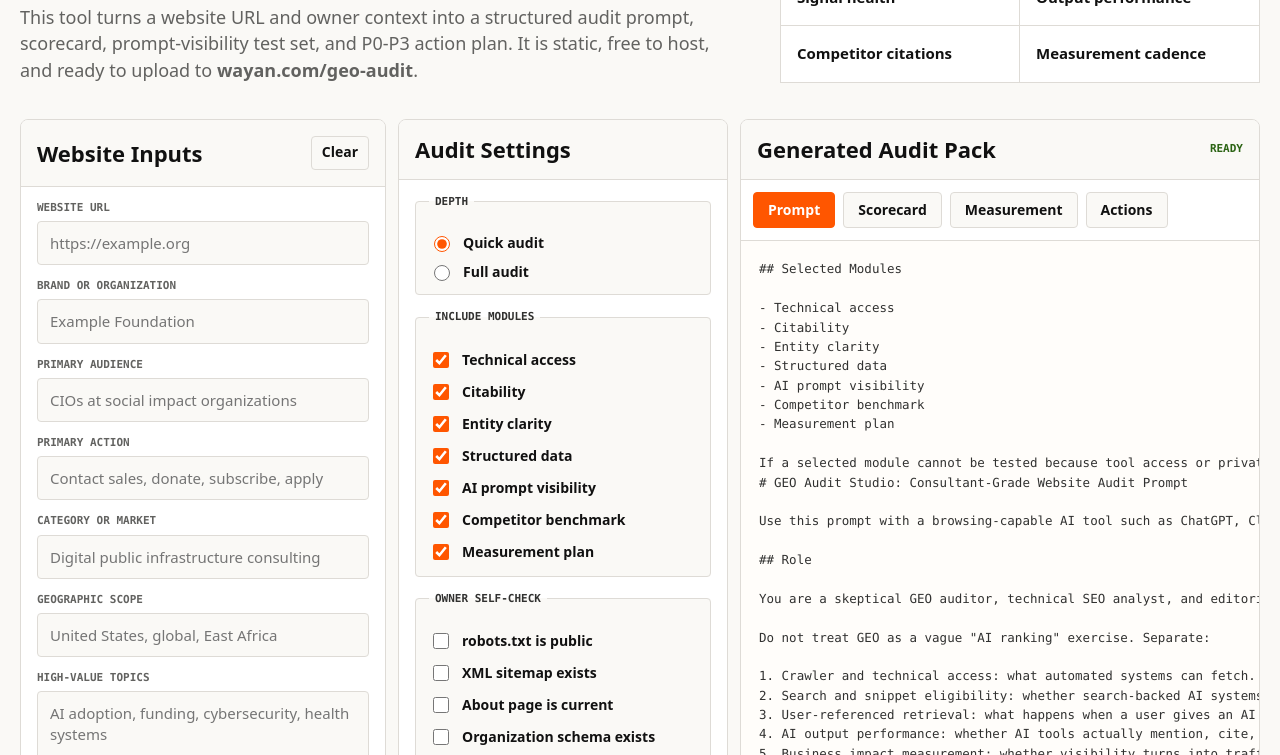
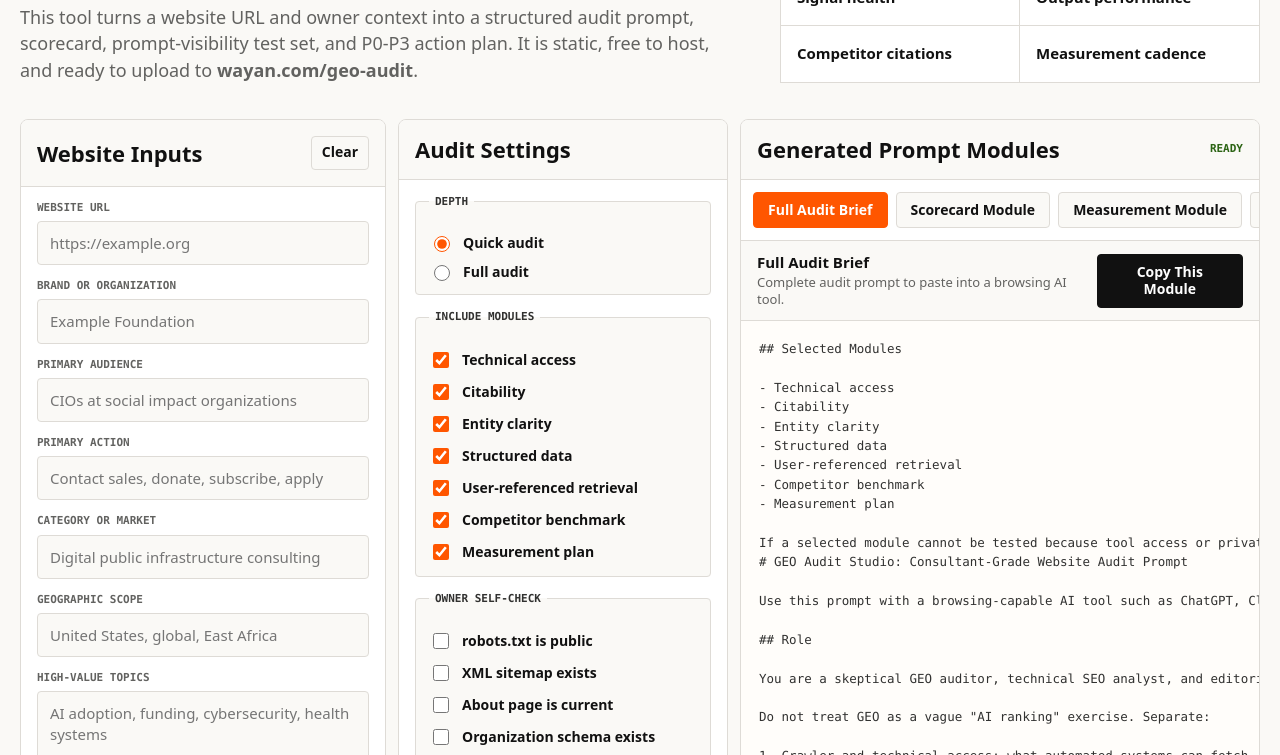
Before and after one commit to wayanvota/geo-audit, a plain HTML site: page index.html in a window 1280 px wide. Shown: the part 520-1275 px from the top of the page. Drawn offline with Linux system fonts and the light colour scheme.

Commit message:
Improve GEO audit prompt module UI

```diff
--- a/app.js
+++ b/app.js
@@ -5,8 +5,10 @@ const readinessScore = document.querySelector("#readinessScore");
 const readinessBar = document.querySelector("#readinessBar");
 const readinessText = document.querySelector("#readinessText");
 const tabs = Array.from(document.querySelectorAll(".tab"));
+const outputLabel = document.querySelector("#outputLabel");
+const outputHelp = document.querySelector("#outputHelp");
 
-let activeTab = "prompt";
+let activeTab = "brief";
 let promptTemplate = "";
 
 const fields = [
@@ -35,7 +37,7 @@ const samples = {
   sourcePages: "About, Sponsored Posts, Guest Post Guidelines, Generative AI policy, Funding category, RSS feed",
 };
 
-const fallbackTemplate = `# GEO Audit Studio: Consultant-Grade Website Audit Prompt
+const fallbackTemplate = `# GEO Audit Studio: Consultant-Grade Website Audit Brief
 
 You are a skeptical GEO auditor, technical SEO analyst, and editorial strategist. Audit the target website for generative engine optimization.
 
@@ -62,12 +64,12 @@ Audit phases:
 4. Citability and answer readiness.
 5. Structured data and machine clues.
 6. E-E-A-T, authority, and reputation signals.
-7. AI output and prompt visibility tests.
+7. AI output and user-referenced retrieval tests.
 8. Competitor and peer benchmarking.
 9. Measurement and reporting plan.
 10. P0-P3 prioritized action plan.
 
-Required output: executive readout, scorecard, page inventory, findings by phase, claim contradiction table, AI prompt visibility table, P0-P3 action plan, 30-day implementation plan, measurement plan, and source appendix.`;
+Required output: executive readout, scorecard, page inventory, findings by phase, claim contradiction table, user-referenced retrieval test table, P0-P3 action plan, 30-day implementation plan, measurement plan, and source appendix.`;
 
 function getValue(id) {
   const el = document.querySelector(`#${id}`);
@@ -114,7 +116,7 @@ function moduleIntro() {
     citability: "Citability",
     entity: "Entity clarity",
     schema: "Structured data",
-    mentions: "AI prompt visibility",
+    mentions: "User-referenced retrieval",
     competitors: "Competitor benchmark",
     measurement: "Measurement plan",
   };
@@ -287,12 +289,34 @@ Week 4: Run the AI prompt set, compare competitors, capture baseline metrics, an
 
 function renderOutput() {
   const views = {
-    prompt: promptOutput,
+    brief: promptOutput,
     scorecard: scorecardOutput,
     measurement: measurementOutput,
     actions: actionsOutput,
   };
+  const labels = {
+    brief: {
+      title: "Full Audit Brief",
+      help: "Complete audit prompt to paste into a browsing AI tool."
+    },
+    scorecard: {
+      title: "Scorecard Module",
+      help: "Focused prompt module for scoring evidence after audit discovery."
+    },
+    measurement: {
+      title: "Measurement Module",
+      help: "Focused prompt module for recurring prompt tests, citation tracking, and AI referral measurement."
+    },
+    actions: {
+      title: "Action Plan Module",
+      help: "Focused prompt module for converting findings into P0-P3 fixes."
+    }
+  };
   output.value = views[activeTab]();
+  if (outputLabel && outputHelp) {
+    outputLabel.textContent = labels[activeTab].title;
+    outputHelp.textContent = labels[activeTab].help;
+  }
   statusText.textContent = "Ready";
 }
 
@@ -435,7 +459,7 @@ function downloadAll() {
 
 function downloadPromptOnly() {
   download(`${slug()}-geo-audit-prompt.md`, promptOutput());
-  statusText.textContent = "Prompt downloaded";
+  statusText.textContent = "Full brief downloaded";
 }
 
 function setupTabs() {
@@ -465,6 +489,7 @@ async function loadTemplate() {
 document.querySelector("#sampleButton").addEventListener("click", setSample);
 document.querySelector("#clearButton").addEventListener("click", clearForm);
 document.querySelector("#copyButton").addEventListener("click", copyCurrent);
+document.querySelector("#copyActiveButton").addEventListener("click", copyCurrent);
 document.querySelector("#downloadButton").addEventListener("click", downloadAll);
 document.querySelector("#downloadPromptButton").addEventListener("click", downloadPromptOnly);
 
--- a/index.html
+++ b/index.html
@@ -18,10 +18,10 @@
         </span>
       </a>
       <nav class="top-actions" aria-label="Primary actions">
-        <a class="button secondary" href="prompt.html">Prompt reference</a>
-        <button class="button secondary" id="sampleButton" type="button">Use sample</button>
-        <button class="button secondary" id="copyButton" type="button">Copy current</button>
-        <button class="button primary" id="downloadButton" type="button">Download Markdown</button>
+        <a class="button secondary" href="prompt.html" title="Open the reusable full audit prompt in a separate reference page.">Full prompt reference</a>
+        <button class="button secondary" id="sampleButton" type="button" title="Fill the form with sample ICTworks audit inputs.">Use sample</button>
+        <button class="button secondary" id="copyButton" type="button" title="Copy the currently selected audit output.">Copy current</button>
+        <button class="button primary" id="downloadButton" type="button" title="Download the full prompt, scorecard, measurement plan, and action plan as one Markdown file.">Download Markdown</button>
       </nav>
     </header>
 
@@ -47,7 +47,7 @@
         <form class="panel input-panel" id="auditForm">
           <div class="panel-head">
             <h2>Website Inputs</h2>
-            <button class="icon-button" id="clearButton" type="button" aria-label="Clear form">Clear</button>
+            <button class="icon-button" id="clearButton" type="button" aria-label="Clear form" title="Clear all inputs and reset the audit builder.">Clear</button>
           </div>
 
           <label>
@@ -124,7 +124,7 @@
             <label class="check-row"><input type="checkbox" data-module="citability" checked> Citability</label>
             <label class="check-row"><input type="checkbox" data-module="entity" checked> Entity clarity</label>
             <label class="check-row"><input type="checkbox" data-module="schema" checked> Structured data</label>
-            <label class="check-row"><input type="checkbox" data-module="mentions" checked> AI prompt visibility</label>
+            <label class="check-row"><input type="checkbox" data-module="mentions" checked> User-referenced retrieval</label>
             <label class="check-row"><input type="checkbox" data-module="competitors" checked> Competitor benchmark</label>
             <label class="check-row"><input type="checkbox" data-module="measurement" checked> Measurement plan</label>
           </fieldset>
@@ -151,25 +151,32 @@
 
         <section class="panel output-panel" aria-labelledby="output-title">
           <div class="panel-head output-head">
-            <h2 id="output-title">Generated Audit Pack</h2>
+            <h2 id="output-title">Generated Prompt Modules</h2>
             <span id="statusText" role="status">Ready</span>
           </div>
 
           <div class="tabs" role="tablist" aria-label="Generated outputs">
-            <button class="tab active" type="button" data-tab="prompt" role="tab" aria-selected="true">Prompt</button>
-            <button class="tab" type="button" data-tab="scorecard" role="tab" aria-selected="false">Scorecard</button>
-            <button class="tab" type="button" data-tab="measurement" role="tab" aria-selected="false">Measurement</button>
-            <button class="tab" type="button" data-tab="actions" role="tab" aria-selected="false">Actions</button>
+            <button class="tab active" type="button" data-tab="brief" role="tab" aria-selected="true" title="Complete audit prompt to paste into a browsing AI tool.">Full Audit Brief</button>
+            <button class="tab" type="button" data-tab="scorecard" role="tab" aria-selected="false" title="Prompt module for scoring the audit evidence.">Scorecard Module</button>
+            <button class="tab" type="button" data-tab="measurement" role="tab" aria-selected="false" title="Prompt module for recurring AI visibility measurement.">Measurement Module</button>
+            <button class="tab" type="button" data-tab="actions" role="tab" aria-selected="false" title="Prompt module for turning findings into prioritized fixes.">Action Plan Module</button>
           </div>
 
-          <textarea id="output" spellcheck="false" aria-label="Generated output"></textarea>
+          <div class="output-toolbar" aria-label="Selected prompt controls">
+            <div>
+              <strong id="outputLabel">Full Audit Brief</strong>
+              <span id="outputHelp">Complete audit prompt to paste into a browsing AI tool.</span>
+            </div>
+            <button class="button primary" id="copyActiveButton" type="button" title="Copy the selected prompt module shown below.">Copy This Module</button>
+          </div>
+
+          <textarea id="output" spellcheck="false" aria-label="Generated prompt module"></textarea>
 
           <div class="output-footer">
             <p>
-              Paste the prompt into a browsing AI tool. The best audit comes from live page retrieval,
-              cited evidence, and monthly prompt testing across multiple AI systems.
+              These are all prompts. The first tab is the complete audit brief. The other tabs are narrower modules for scoring, measurement, and action planning.
             </p>
-            <button class="button secondary" id="downloadPromptButton" type="button">Download prompt only</button>
+            <button class="button secondary" id="downloadPromptButton" type="button" title="Download only the complete audit brief prompt.">Download full brief only</button>
           </div>
         </section>
       </section>
@@ -190,8 +197,8 @@
             <p>Finds conflicting claims across pages, schema, social profiles, directories, and AI-generated brand summaries.</p>
           </article>
           <article>
-            <h3>AI Mentions</h3>
-            <p>Generates brand, category, evidence, risk, and competitor prompts for ChatGPT, Gemini, Perplexity, Claude, and Copilot.</p>
+            <h3>User-Referenced Retrieval</h3>
+            <p>Tests what AI tools retrieve, cite, and get wrong when a user names the site or provides its URL.</p>
           </article>
           <article>
             <h3>Competitor Benchmark</h3>
--- a/styles.css
+++ b/styles.css
@@ -410,7 +410,7 @@ legend {
 .output-panel {
   min-width: 0;
   display: grid;
-  grid-template-rows: auto auto minmax(560px, 1fr) auto;
+  grid-template-rows: auto auto auto minmax(520px, 1fr) auto;
 }
 
 .output-head span {
@@ -444,8 +444,73 @@ legend {
   color: var(--white);
 }
 
+.output-toolbar {
+  display: flex;
+  align-items: center;
+  justify-content: space-between;
+  gap: 16px;
+  padding: 12px 16px;
+  border-bottom: 1px solid var(--oat);
+  background: var(--cream);
+}
+
+.output-toolbar > div {
+  display: grid;
+  gap: 3px;
+  min-width: 0;
+}
+
+.output-toolbar strong {
+  font-size: 15px;
+  line-height: 1.2;
+}
+
+.output-toolbar span {
+  color: var(--black-60);
+  font-size: 13px;
+  line-height: 1.3;
+}
+
+.button[title],
+.icon-button[title],
+.tab[title] {
+  position: relative;
+}
+
+.button[title]:hover::after,
+.button[title]:focus-visible::after,
+.icon-button[title]:hover::after,
+.icon-button[title]:focus-visible::after,
+.tab[title]:hover::after,
+.tab[title]:focus-visible::after {
+  content: attr(title);
+  position: absolute;
+  z-index: 40;
+  top: calc(100% + 8px);
+  left: 0;
+  width: min(280px, calc(100vw - 32px));
+  padding: 8px 10px;
+  border: 1px solid var(--ink);
+  border-radius: 4px;
+  background: var(--ink);
+  color: var(--white);
+  box-shadow: 0 10px 22px rgba(17, 17, 17, 0.18);
+  font-family: var(--sans);
+  font-size: 12px;
+  font-weight: 600;
+  line-height: 1.3;
+  text-align: left;
+  white-space: normal;
+  pointer-events: none;
+}
+
+.top-actions .button[title]::after {
+  left: auto;
+  right: 0;
+}
+
 #output {
-  min-height: 560px;
+  min-height: 520px;
   width: 100%;
   border: 0;
   border-radius: 0;
@@ -616,6 +681,15 @@ legend {
     grid-column: 1 / -1;
   }
 
+  .output-toolbar {
+    align-items: stretch;
+    flex-direction: column;
+  }
+
+  .output-toolbar .button {
+    width: 100%;
+  }
+
   .button,
   .icon-button,
   .tab {
```
Also changed, not shown: prompt.html (+12 -7 lines).
